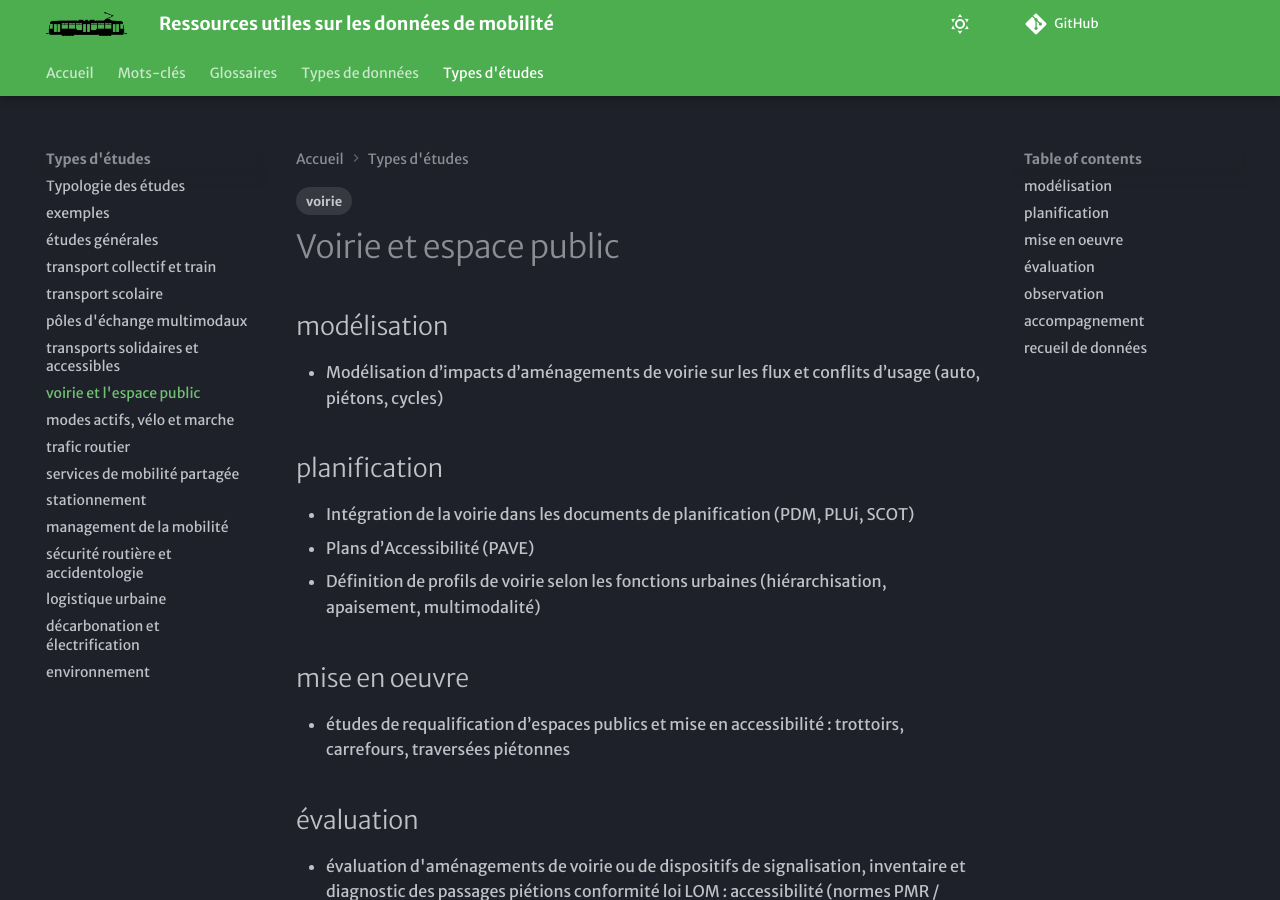
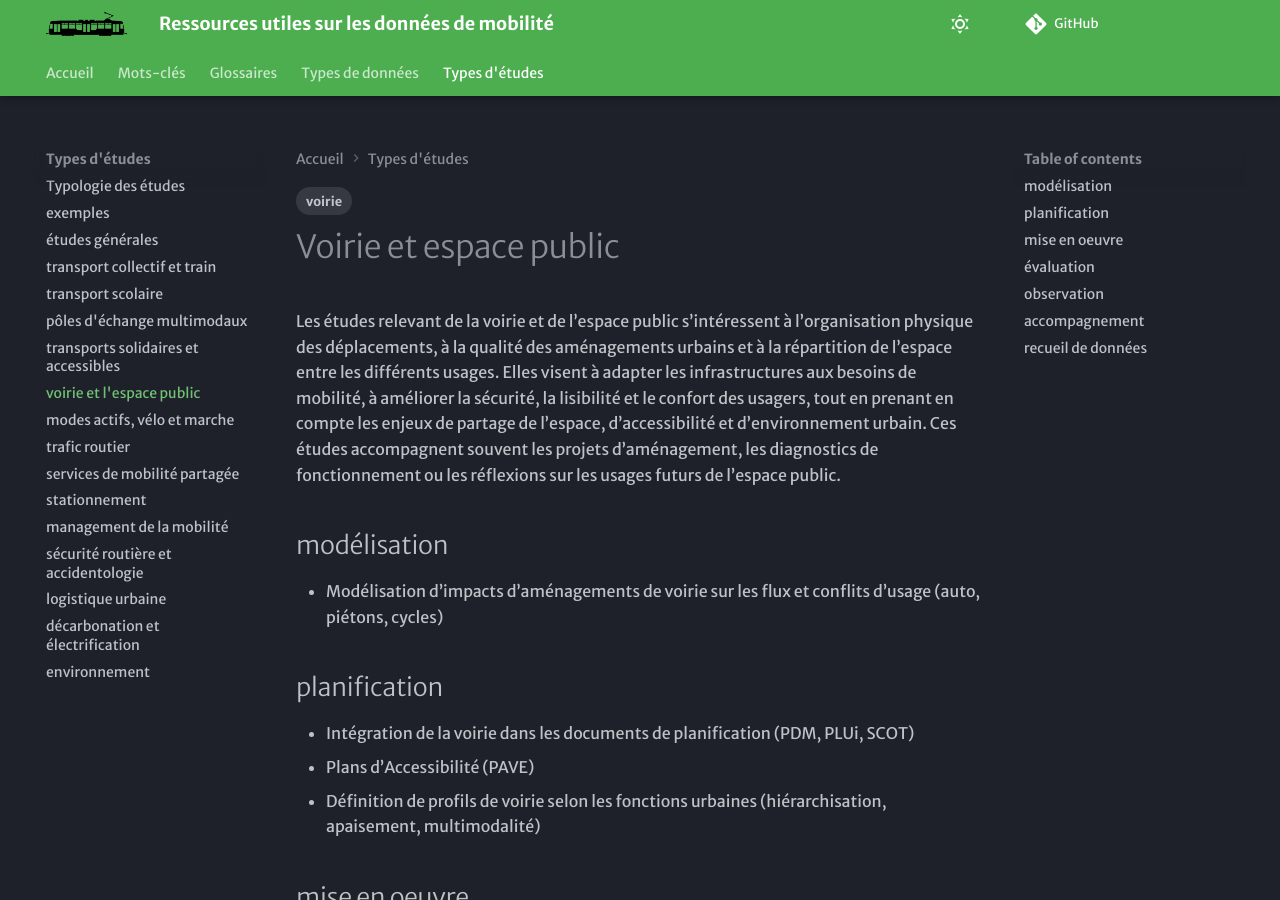
Before and after one commit to xdurang/mobscidat, an MkDocs documentation site: the page built from docs/type_etudes/TE_voirie.md, in a window 1280 px wide and 900 px high. Built offline with MkDocs 1.6.1 and Material for MkDocs 9.7.7, drawn with Linux system fonts in a browser that asks for light colours; some web fonts are replaced; comment, search, counter and statistics services are not loaded.

Commit message:
Update TE_voirie.md

```diff
--- a/docs/type_etudes/TE_voirie.md
+++ b/docs/type_etudes/TE_voirie.md
@@ -5,6 +5,7 @@ tags:
 ---
 
 # Voirie et espace public
+Les études relevant de la voirie et de l’espace public s’intéressent à l’organisation physique des déplacements, à la qualité des aménagements urbains et à la répartition de l’espace entre les différents usages. Elles visent à adapter les infrastructures aux besoins de mobilité, à améliorer la sécurité, la lisibilité et le confort des usagers, tout en prenant en compte les enjeux de partage de l’espace, d’accessibilité et d’environnement urbain. Ces études accompagnent souvent les projets d’aménagement, les diagnostics de fonctionnement ou les réflexions sur les usages futurs de l’espace public.
 
 ## modélisation
 - Modélisation d’impacts d’aménagements de voirie sur les flux et conflits d’usage (auto, piétons, cycles)
```
